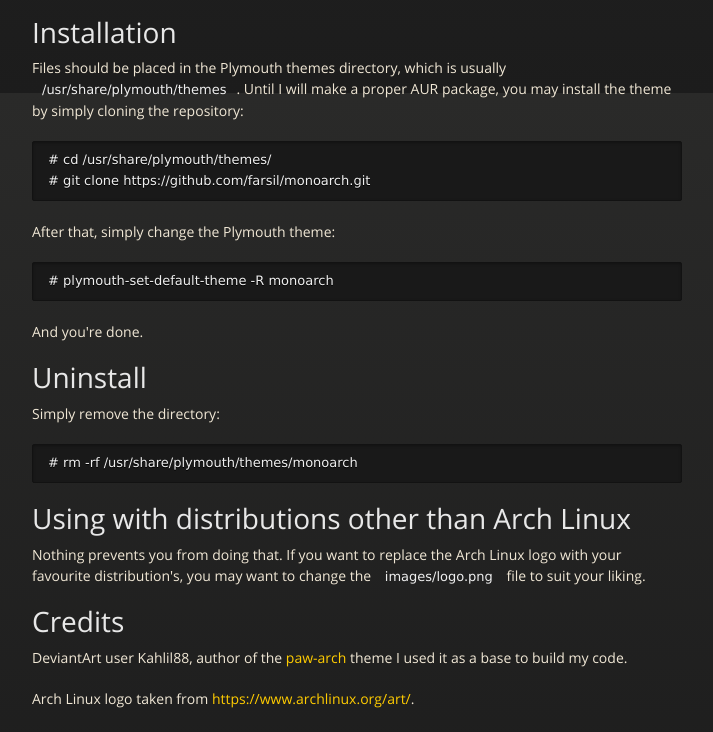
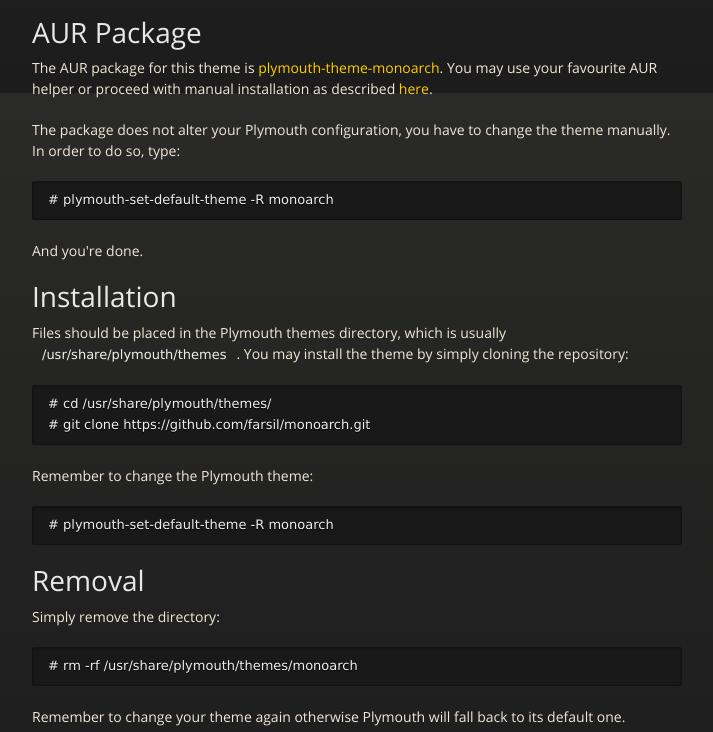
Before and after one commit to farsil/monoarch, a plain HTML site: page index.html in a window 1280 px wide. Shown: the part 707-1439 px from the top of the page, without its empty margins (283-996 px from the left). Drawn offline with nearby package versions, Linux system fonts and the light colour scheme.

```diff
--- a/index.html
+++ b/index.html
@@ -41,22 +41,16 @@
         <p>Monoarch is a theme for
 <a href="https://www.freedesktop.org/wiki/Software/Plymouth/">Plymouth</a> which exhibits
 a monochrome white on black look and feel. It displays the Arch Linux logo and
-a spinner.</p>
+a spinner. </p>
 
 <p><img src="https://raw.githubusercontent.com/farsil/monoarch/gh-pages/images/monoarch.png" alt="Splash screen preview"></p>
 
 <h1>
-<a id="installation" class="anchor" href="#installation" aria-hidden="true"><span aria-hidden="true" class="octicon octicon-link"></span></a>Installation</h1>
+<a id="aur-package" class="anchor" href="#aur-package" aria-hidden="true"><span aria-hidden="true" class="octicon octicon-link"></span></a>AUR Package</h1>
 
-<p>Files should be placed in the Plymouth themes directory,
-which is usually <code>/usr/share/plymouth/themes</code>. Until I will make a proper AUR
-package, you may install the theme by simply cloning the repository:</p>
+<p>The AUR package for this theme is <a href="https://aur.archlinux.org/packages/plymouth-theme-monoarch/">plymouth-theme-monoarch</a>. You may use your favourite AUR helper or proceed with manual installation as described <a href="https://wiki.archlinux.org/index.php/Arch_User_Repository#Installing_packages">here</a>.</p>
 
-<pre><code># cd /usr/share/plymouth/themes/
-# git clone https://github.com/farsil/monoarch.git
-</code></pre>
-
-<p>After that, simply change the Plymouth theme:</p>
+<p>The package does not alter your Plymouth configuration, you have to change the theme manually. In order to do so, type:</p>
 
 <pre><code># plymouth-set-default-theme -R monoarch
 </code></pre>
@@ -64,12 +58,30 @@
 <p>And you're done.</p>
 
 <h1>
-<a id="uninstall" class="anchor" href="#uninstall" aria-hidden="true"><span aria-hidden="true" class="octicon octicon-link"></span></a>Uninstall</h1>
+<a id="installation" class="anchor" href="#installation" aria-hidden="true"><span aria-hidden="true" class="octicon octicon-link"></span></a>Installation</h1>
+
+<p>Files should be placed in the Plymouth themes directory,
+which is usually <code>/usr/share/plymouth/themes</code>. You may install the theme by simply cloning the repository:</p>
+
+<pre><code># cd /usr/share/plymouth/themes/
+# git clone https://github.com/farsil/monoarch.git
+</code></pre>
+
+<p>Remember to change the Plymouth theme:</p>
+
+<pre><code># plymouth-set-default-theme -R monoarch
+</code></pre>
+
+<h1>
+<a id="removal" class="anchor" href="#removal" aria-hidden="true"><span aria-hidden="true" class="octicon octicon-link"></span></a>Removal</h1>
 
 <p>Simply remove the directory:</p>
 
 <pre><code># rm -rf /usr/share/plymouth/themes/monoarch
 </code></pre>
+
+<p>Remember to change your theme again otherwise Plymouth will fall back to its
+default one.</p>
 
 <h1>
 <a id="using-with-distributions-other-than-arch-linux" class="anchor" href="#using-with-distributions-other-than-arch-linux" aria-hidden="true"><span aria-hidden="true" class="octicon octicon-link"></span></a>Using with distributions other than Arch Linux</h1>
```
Also changed, not shown: params.json (+1 -1 lines).
